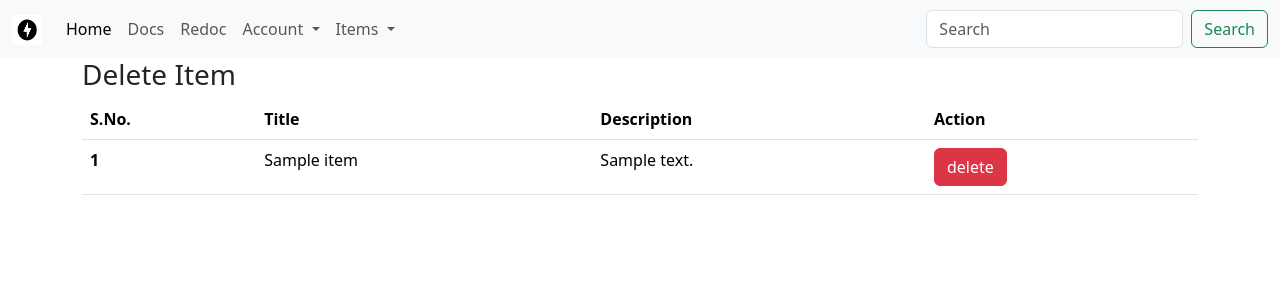
After one commit to DharaniDJ/Listify_App, a FastAPI app: template templates/show_items_to_delete.html in a window 1280 px wide. The commit adds this page. Shown: the top 300 px of the page. Run offline with FastAPI, Linux system fonts and the light colour scheme; the template is opened without the code that fills it: most values are stand-ins (such as "Sample title", 1, 10 or a date in 2020).

Commit message:
implement delete item html template

```diff
--- a/templates/navbar.html
+++ b/templates/navbar.html
@@ -32,7 +32,7 @@
             </a>
             <ul class="dropdown-menu" aria-labelledby="navbarDropdown">
               <li><a class="dropdown-item" href="/create-an-item">Create Item</a></li>
-              <li><a class="dropdown-item" href="#">Delete Item</a></li>
+              <li><a class="dropdown-item" href="/delete-item">Delete Item</a></li>
             </ul>
           </li>
         </ul>
--- /dev/null
+++ b/templates/show_items_to_delete.html
@@ -0,0 +1,38 @@
+{% extends 'base.html'%}
+
+{% block title %}
+    <title>Delete Item</title>
+{% endblock %}
+
+{% block content %}
+    <div class="container">
+        <h3>Delete Item</h3>
+        {% for error in errors %}
+          <div class="alert alert-danger" role="alert">
+            {{error}}
+          </div>
+        {% endfor %}
+        <table class="table">
+            <thead>
+              <tr>
+                <th scope="col">S.No.</th>
+                <th scope="col">Title</th>
+                <th scope="col">Description</th>
+                <th scope="col">Action</th>
+              </tr>
+            </thead>
+            <tbody>
+                {% for item in items %}
+
+                    <tr>
+                    <th scope="row">{{loop.index}}</th>
+                    <td>{{item.title}}</td>
+                    <td>{{item.description}}</td>
+                    <td><button type="button" class="btn btn-danger">delete</button></td>
+                    </tr>
+
+                {% endfor %}
+            </tbody>
+          </table>
+    </div>
+{% endblock %}
```
Also changed, not shown: webapps/routers/items.py (+20 -0 lines).
